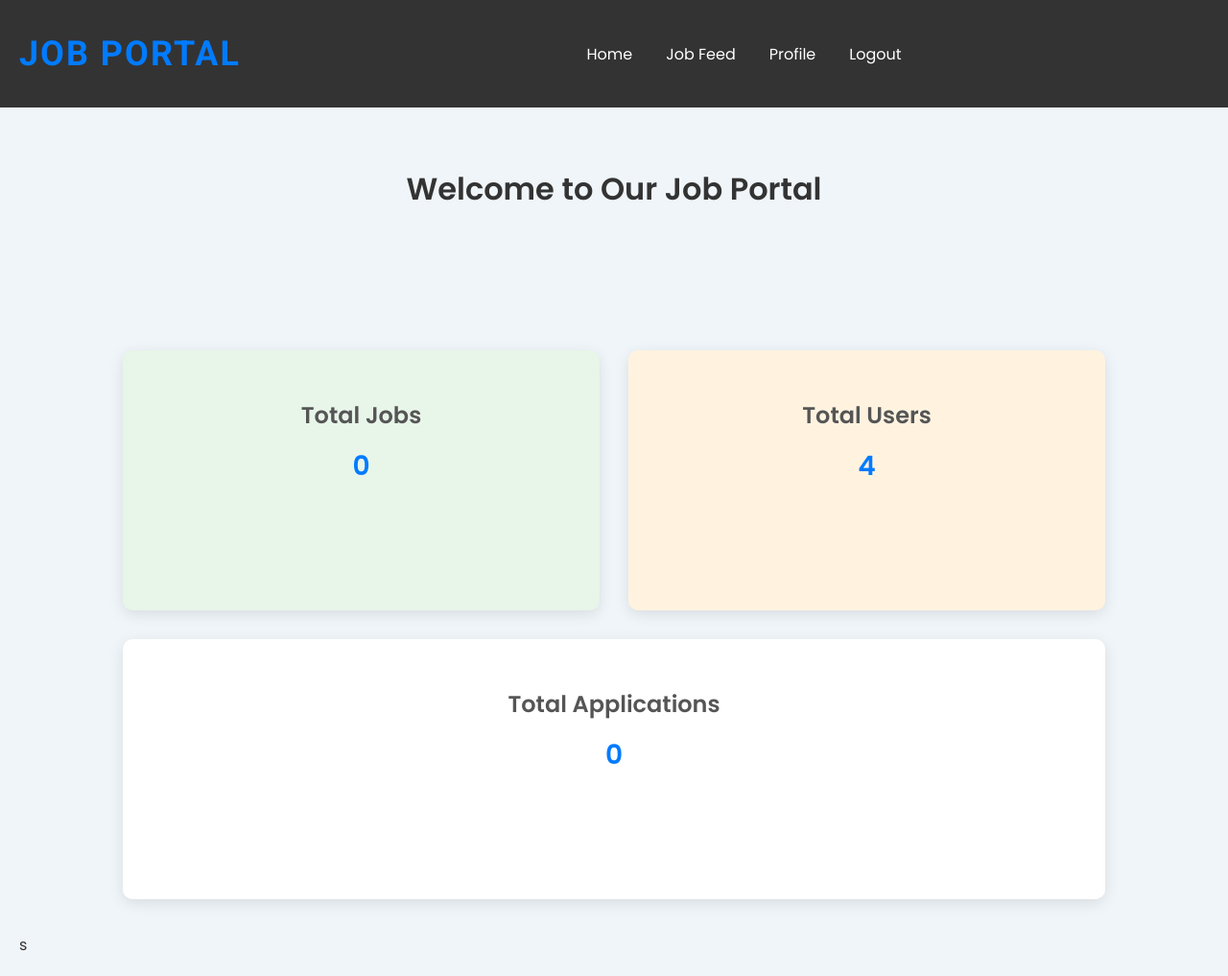
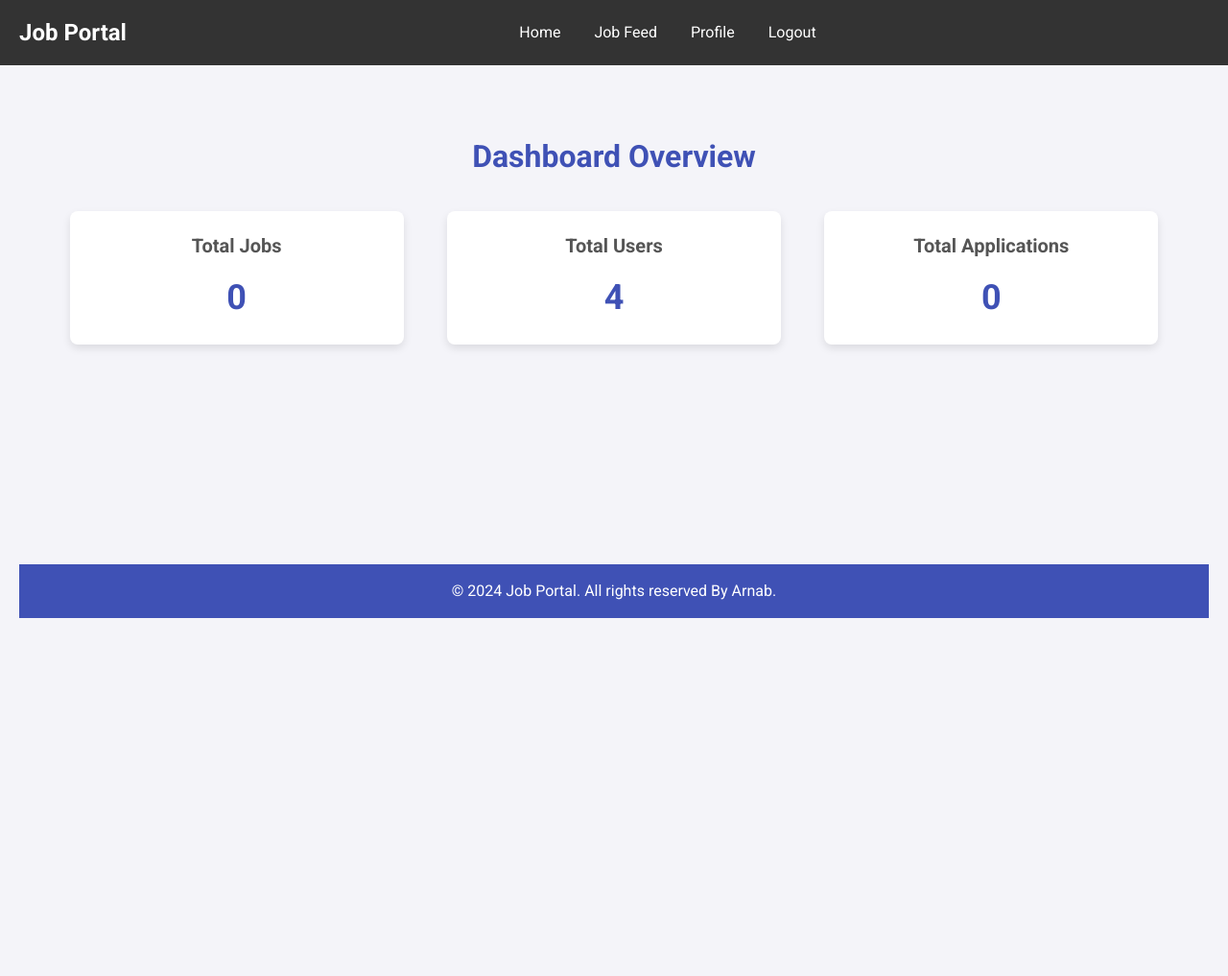
Before and after one commit to ad-arnab/Job-Portal, a Django app: page /Homepage/ in a window 1280 px wide. Shown: the whole page at 96% size. After the commit the page ends 644 px from the top, so only its background shows below. Run offline with Django 5.2, Linux system fonts and the light colour scheme; data comes from the database, SQL or seed files in the repository; both versions use the stored data as it was after the commit; data that the repository does not hold is empty.

Commit message:
Again UPdate

```diff
--- a/myproject/Template/Homepage.html
+++ b/myproject/Template/Homepage.html
@@ -5,158 +5,247 @@
 <head>
     <meta charset="UTF-8">
     <meta name="viewport" content="width=device-width, initial-scale=1.0">
-    <link rel="stylesheet" href="styles.css">
-    <title>Dashboard</title>
+    <meta http-equiv="X-UA-Compatible" content="ie=edge">
+    <title>Homepage - Job Portal</title>
 
-    <!-- Google Fonts for text logo and body -->
-    <link href="https://fonts.googleapis.com/css2?family=Poppins:wght@400;600&family=Roboto:wght@400;700&display=swap" rel="stylesheet">
+    <!-- Google Fonts -->
+    <link href="https://fonts.googleapis.com/css2?family=Roboto:wght@400;500;700&display=swap" rel="stylesheet">
 
     <style>
-        body {
-            font-family: 'Poppins', sans-serif;
-            background-color: #f0f5f9;
+        /* Reset some basic styles */
+        * {
             margin: 0;
             padding: 0;
-            color: #333;
+            box-sizing: border-box;
         }
 
-        /* Logo styles */
-        .logo {
+        /* Body and background */
+        body {
             font-family: 'Roboto', sans-serif;
+            background-color: #f4f4f9;
+            color: #333;
+            line-height: 1.6;
+        }
+
+        /* Navbar */
+        .navbar {
+            background-color: #3f51b5;
+            padding: 10px 0;
+            color: white;
+        }
+
+        .navbar .navbar-container {
+            display: flex;
+            justify-content: space-between;
+            align-items: center;
+            max-width: 1200px;
+            margin: 0 auto;
+            padding: 0 20px;
+        }
+
+        .navbar h1 {
+            font-size: 24px;
+        }
+
+        .navbar ul {
+            list-style-type: none;
+            display: flex;
+            gap: 20px;
+        }
+
+        .navbar a {
+            color: white;
+            text-decoration: none;
+            font-size: 16px;
+            font-weight: 500;
+            padding: 8px 15px;
+        }
+
+        .navbar a:hover {
+            background-color: #5c6bc0;
+            border-radius: 5px;
+        }
+
+        /* Main container */
+        .container {
+            max-width: 1200px;
+            margin: 30px auto;
+            padding: 20px;
+        }
+
+        /* Dashboard Heading */
+        .heading {
+            text-align: center;
+            font-size: 32px;
+            margin-bottom: 30px;
             font-weight: 700;
-            font-size: 36px;
-            color: #007bff;
+            color: #3f51b5;
+            animation: fadeIn 1s ease-in-out;
+        }
+
+        /* Statistics Section */
+        .stats {
+            display: flex;
+            justify-content: space-around;
+            gap: 20px;
+        }
+
+        .stat-box {
+            background-color: #fff;
+            box-shadow: 0 4px 8px rgba(0, 0, 0, 0.1);
+            border-radius: 8px;
+            padding: 20px;
             text-align: center;
-            text-transform: uppercase;
-            letter-spacing: 2px;
-            padding: 20px 0;
-            cursor: pointer;
+            width: 30%;
+            transition: transform 0.3s ease, box-shadow 0.3s ease;
+            animation: slideIn 1s ease-in-out;
+        }
+
+        .stat-box:hover {
+            transform: translateY(-10px);
+            box-shadow: 0 8px 16px rgba(0, 0, 0, 0.2);
+        }
+
+        .stat-box h3 {
+            font-size: 20px;
+            color: #555;
             transition: color 0.3s ease;
         }
 
-        .logo:hover {
-            color: #0056b3;
+        .stat-box p {
+            font-size: 36px;
+            color: #3f51b5;
+            font-weight: 700;
+            margin-top: 10px;
         }
 
-        .container {
-            display: flex;
-            justify-content: space-around;
-            flex-wrap: wrap;
-            width: 85%;
-            margin: auto;
-            padding: 20px;
-            min-height: 100vh;
+        .stat-box:hover h3 {
+            color: #5c6bc0;
         }
 
-        h1 {
+        /* Button and Animation Section */
+        .animation-box {
+            margin-top: 40px;
             text-align: center;
-            color: #333;
-            width: 100%;
-            margin-bottom: 30px;
+            animation: fadeInUp 1s ease-in-out;
         }
 
-        .card {
-            background: #ffffff;
-            border-radius: 10px;
-            box-shadow: 0 4px 15px rgba(0, 0, 0, 0.1);
-            padding: 30px;
-            margin: 15px;
-            text-align: center;
-            flex: 1 1 30%;
-            min-width: 250px;
-            transition: transform 0.3s ease-in-out;
+        #animateButton {
+            padding: 15px 30px;
+            background-color: #3f51b5;
+            color: white;
+            border: none;
+            border-radius: 5px;
+            font-size: 18px;
             cursor: pointer;
+            transition: background-color 0.3s ease, transform 0.2s ease;
         }
 
-        .card:hover {
-            transform: translateY(-10px);
-            box-shadow: 0 6px 20px rgba(0, 0, 0, 0.15);
+        #animateButton:hover {
+            background-color: #5c6bc0;
+            transform: scale(1.1);
         }
 
-        .card h2 {
-            color: #555;
-            font-size: 24px;
-            margin-bottom: 15px;
+        /* Footer */
+        footer {
+            text-align: center;
+            background-color: #3f51b5;
+            color: white;
+            padding: 15px 0;
+            position: relative;
+            bottom: 0;
+            width: 100%;
+            animation: fadeIn 1s ease-in-out;
         }
 
-        .card p {
-            font-size: 28px;
-            font-weight: 600;
-            color: #007bff;
-            margin: 0;
-        }
-
-        /* Color Scheme Updates */
-        .card:nth-child(1) {
-            background-color: #e3f2fd;
-        }
-
-        .card:nth-child(2) {
-            background-color: #e8f5e9;
-        }
-
-        .card:nth-child(3) {
-            background-color: #fff3e0;
-        }
-
-        @media (max-width: 768px) {
-            .container {
-                width: 90%;
-                flex-direction: column;
-                align-items: center;
+        /* Keyframe Animations */
+        @keyframes fadeIn {
+            0% {
+                opacity: 0;
+            }
+            100% {
+                opacity: 1;
             }
         }
 
-        @media (max-width: 600px) {
-            .container {
-                width: 95%;
+        @keyframes slideIn {
+            0% {
+                transform: translateY(30px);
+                opacity: 0;
             }
-            .card {
-                flex: 1 1 100%;
+            100% {
+                transform: translateY(0);
+                opacity: 1;
+            }
+        }
+
+        @keyframes fadeInUp {
+            0% {
+                transform: translateY(20px);
+                opacity: 0;
+            }
+            100% {
+                transform: translateY(0);
+                opacity: 1;
             }
         }
     </style>
 </head>
+<body>
 
-<body>
-    <!-- Text-based Logo
-    <div class="logo" onclick="changeLogo()">Job Portal</div> -->
+    <!-- Navbar -->
 
+    <!-- Main Content -->
     <div class="container">
-        <h1>Welcome to Our Job Portal</h1>
-        <div class="card" onclick="showCardInfo('Total Jobs: {{ total_jobs }}')">
-            <h2>Total Jobs</h2>
-            <p>{{ total_jobs }}</p>
+        <h2 class="heading">Dashboard Overview</h2>
+
+        <div class="stats">
+            <div class="stat-box" id="jobsBox">
+                <h3>Total Jobs</h3>
+                <p id="totalJobs">{{ total_jobs }}</p>
+            </div>
+
+            <div class="stat-box" id="usersBox">
+                <h3>Total Users</h3>
+                <p id="totalUsers">{{ total_users }}</p>
+            </div>
+
+            <div class="stat-box" id="appsBox">
+                <h3>Total Applications</h3>
+                <p id="totalApplications">{{ total_applications }}</p>
+            </div>
         </div>
-        <div class="card" onclick="showCardInfo('Total Users: {{ total_users }}')">
-            <h2>Total Users</h2>
-            <p>{{ total_users }}</p>
-        </div>
-        <div class="card" onclick="showCardInfo('Total Applications: {{ total_applications }}')">
-            <h2>Total Applications</h2>
-            <p>{{ total_applications }}</p>
-        </div>
-    </div>s
+
+        <!-- JS Section to Add some Interactive Effects -->
+
+    </div>
+    <br>
+    <br>
+    <br>
+    <br>
+    <br>
+    <br>
+    <br>
+
+    <!-- Footer -->
+    <footer>
+        <p>&copy; 2024 Job Portal. All rights reserved By Arnab.</p>
+    </footer>
+
+    <!-- jQuery (for animations or JS effects) -->
+    <script src="https://code.jquery.com/jquery-3.6.0.min.js"></script>
 
     <script>
-        // JavaScript for interactivity
-        function showCardInfo(message) {
-            alert(message);
-        }
+        // JS for Interactive Animation
+        $(document).ready(function () {
+            $('#animateButton').on('click', function () {
+                $(this).fadeOut(500).fadeIn(500); // Simple fade-out and fade-in animation
+                alert("You clicked the button! Cool effect!");
+            });
+        });
+    </script>
 
-        // Function to change logo color on click (just an example)
-        function changeLogo() {
-            const logo = document.querySelector('.logo');
-            const currentColor = logo.style.color;
-
-            // Toggle between blue and green on logo click
-            if (currentColor === 'rgb(0, 123, 255)') {
-                logo.style.color = '#28a745'; // Green
-            } else {
-                logo.style.color = '#007bff'; // Blue
-            }
-        }
-    </script>
 </body>
 </html>
+
 {% endblock body %}
--- a/myproject/Template/apply_job.html
+++ b/myproject/Template/apply_job.html
@@ -46,7 +46,7 @@
         <!-- Resume  -->
         <div class="mb-3">
             <label for="resume" class="form-label">Upload Resume</label>
-            <input type="file" class="form-control" id="resume" name="resume">
+            <input type="file" class="form-control" accept=".pdf,.doc,.docx" id="resume" name="resume">
         </div>
 
         <br>
```
Also changed, not shown: myproject/Media/Profile_Pic/images.jfif (added), myproject/db.sqlite3.
